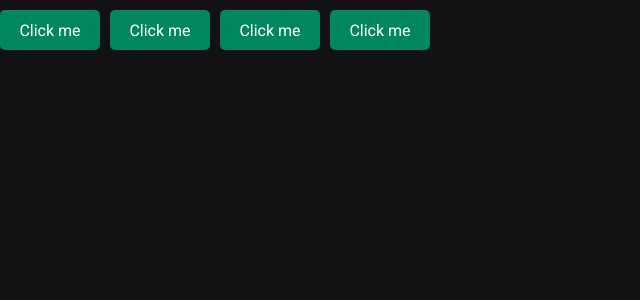
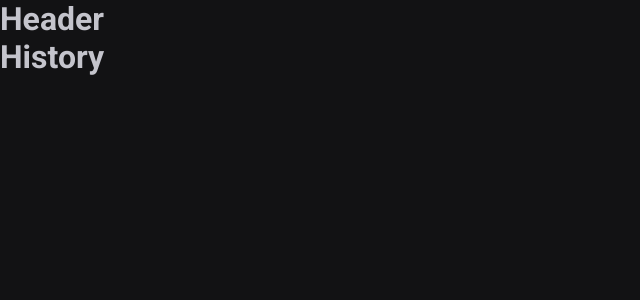
Before and after one commit to Isabelle0210/Timer-Pomodoro, a React (Vite) app in the folder Pomodoro-Timer/: page /History in a window 1280 px wide. Shown: the top 300 px of the page, without its empty margins (0-640 px from the left). Built offline with nearby package versions, Linux system fonts and the light colour scheme.

Commit message:
Configurando as rotas

```diff
--- a/Pomodoro-Timer/package.json
+++ b/Pomodoro-Timer/package.json
@@ -12,6 +12,7 @@
   "dependencies": {
     "react": "^18.3.1",
     "react-dom": "^18.3.1",
+    "react-router-dom": "^6.26.1",
     "styled-components": "^6.1.12"
   },
   "devDependencies": {
--- a/Pomodoro-Timer/src/App.tsx
+++ b/Pomodoro-Timer/src/App.tsx
@@ -1,20 +1,18 @@
-import { Button } from "./components/button";
+
 import { ThemeProvider } from "styled-components";
 import { defaultTheme } from "./styles/themes/default";
 import { GlobalStyle } from "./styles/global";
-
+import { Router } from "./router";
+import { BrowserRouter } from "react-router-dom"; //esse componente tem que ficar em volta dos outros componentes
 
 export function App() {
 
   return (
     <>
       <ThemeProvider theme={defaultTheme}>
-
-        <Button variant={"primary"} />
-        <Button variant={"secondary"} />
-        <Button variant={"danger"}/>
-        <Button variant={"success"}/>
-
+        <BrowserRouter>
+          <Router/> {/* aqui eu to importando o componente de rotas. */}
+        </BrowserRouter>
         <GlobalStyle />
       </ThemeProvider>
 
--- /dev/null
+++ b/Pomodoro-Timer/src/components/Header.tsx
@@ -0,0 +1,10 @@
+
+export function Header(){
+    return(
+        <>
+            <h1>
+                Header
+            </h1>
+        </>
+    );
+}
--- /dev/null
+++ b/Pomodoro-Timer/src/layouts/defaultLayout.tsx
@@ -0,0 +1,11 @@
+import { Outlet } from "react-router-dom";
+import { Header } from "../components/Header";
+
+export function DefaultLayout (){
+    return (
+        <div>
+            <Header/>
+            <Outlet/> {/* quando o react router dom estiver usando esse layout com o outlet ele vai saber a onde ele tem que posicionar o conteudo especifico de uma pagina */}
+        </div>
+    );
+}
--- /dev/null
+++ b/Pomodoro-Timer/src/pages/History.tsx
@@ -0,0 +1,9 @@
+import { Header } from "../components/Header"
+
+export function History() {
+    return (
+        <div>
+            <h1>History</h1>
+        </div>
+    );
+}
--- /dev/null
+++ b/Pomodoro-Timer/src/pages/Home.tsx
@@ -0,0 +1,9 @@
+import { Header } from "../components/Header"
+
+export function Home() {
+return (
+    <div>
+        <h1>Pomodoro Timer</h1>
+    </div>
+);
+}
--- /dev/null
+++ b/Pomodoro-Timer/src/router.tsx
@@ -0,0 +1,17 @@
+import { Routes, Route } from "react-router-dom";
+import { Home } from "./pages/Home";
+import { History } from "./pages/History";
+import { DefaultLayout } from "./layouts/defaultLayout";
+
+
+export function Router (){
+    return(
+        <Routes>
+            <Route path="/" element={<DefaultLayout/>}>{/* Todas as rotas que começarem com / terão o DefaultLayout */}
+                <Route path="/" element={<Home/>}/> {/* aqui o path mostra que ao carregar a pagina, irá direto para a page home que foi passada no eleement */}
+                <Route path="/History" element={<History/>}/> {/* aqui eu fiz a mesma coisa so que com history */}
+            </Route>
+
+        </Routes>
+    );
+}
```
Also changed, not shown: 1 other file (tests, documents, lock files or other folders).
